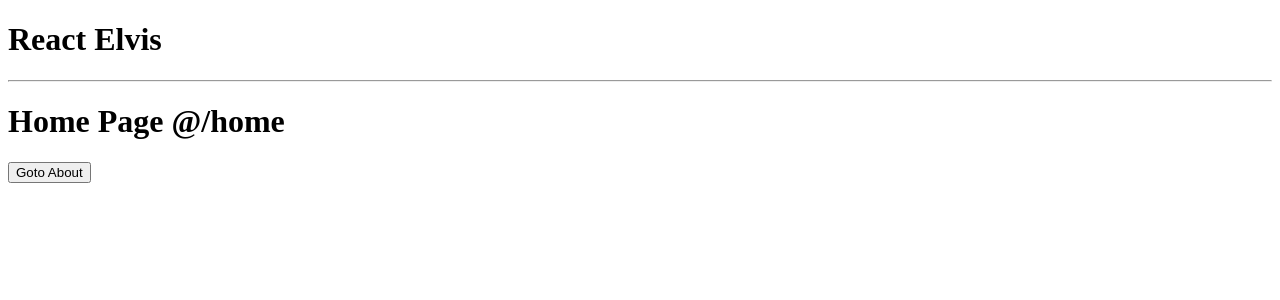
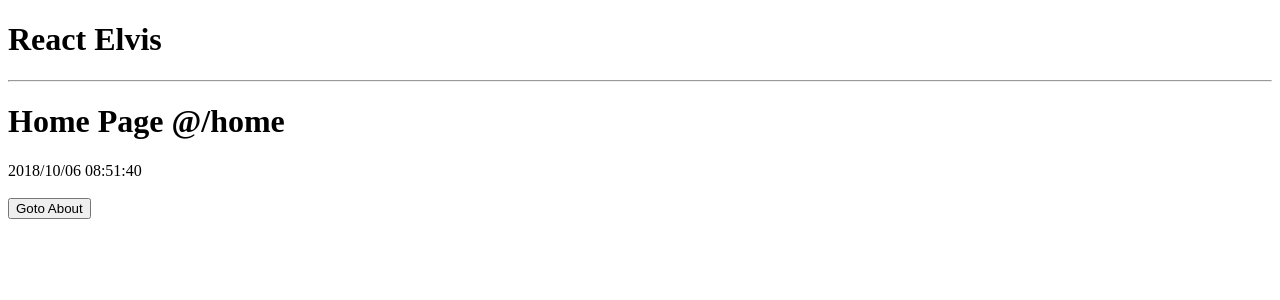
Before and after one commit to techstreets/react_elvis, a React app: page /#/home in a window 1280 px wide. Shown: the top 300 px of the page. Built offline with nearby package versions, Linux system fonts and the light colour scheme.

Commit message:
Add moment && react-moment.

```diff
--- a/package.json
+++ b/package.json
@@ -32,6 +32,7 @@
     "html-webpack-plugin": "2.29.0",
     "jest": "20.0.4",
     "lodash": "^4.17.11",
+    "moment": "^2.22.2",
     "object-assign": "4.1.1",
     "postcss": "^6.0.17",
     "postcss-assets": "^5.0.0",
@@ -53,6 +54,7 @@
     "react": "^16.2.0",
     "react-dev-utils": "^5.0.0",
     "react-dom": "^16.2.0",
+    "react-moment": "^0.8.1",
     "react-redux": "^5.0.7",
     "react-router-dom": "^4.3.1",
     "react-styleguidist": "^6.2.7",
--- a/src/pages/home/home.jsx
+++ b/src/pages/home/home.jsx
@@ -1,5 +1,7 @@
 import React from 'react';
 import styles from './home.css';
+import moment from 'moment';
+import Moment from 'react-moment';
 import DefaultLayout from '../../layouts';
 
 
@@ -10,9 +12,14 @@ class HomePage extends React.Component {
 
   render() {
     const { pathname, gotoAbout } = this.props;
+
     return (
       <DefaultLayout className={styles.container}>
         <h1>Home Page @{pathname}</h1>
+        <Moment format="YYYY/MM/DD HH:mm:ss">
+          {moment.now()}
+        </Moment>
+        <br/><br/>
         <button onClick={() => gotoAbout()}>Goto About</button>
       </DefaultLayout>
     );
```
Also changed, not shown: 2 other files (tests, documents, lock files or other folders).
